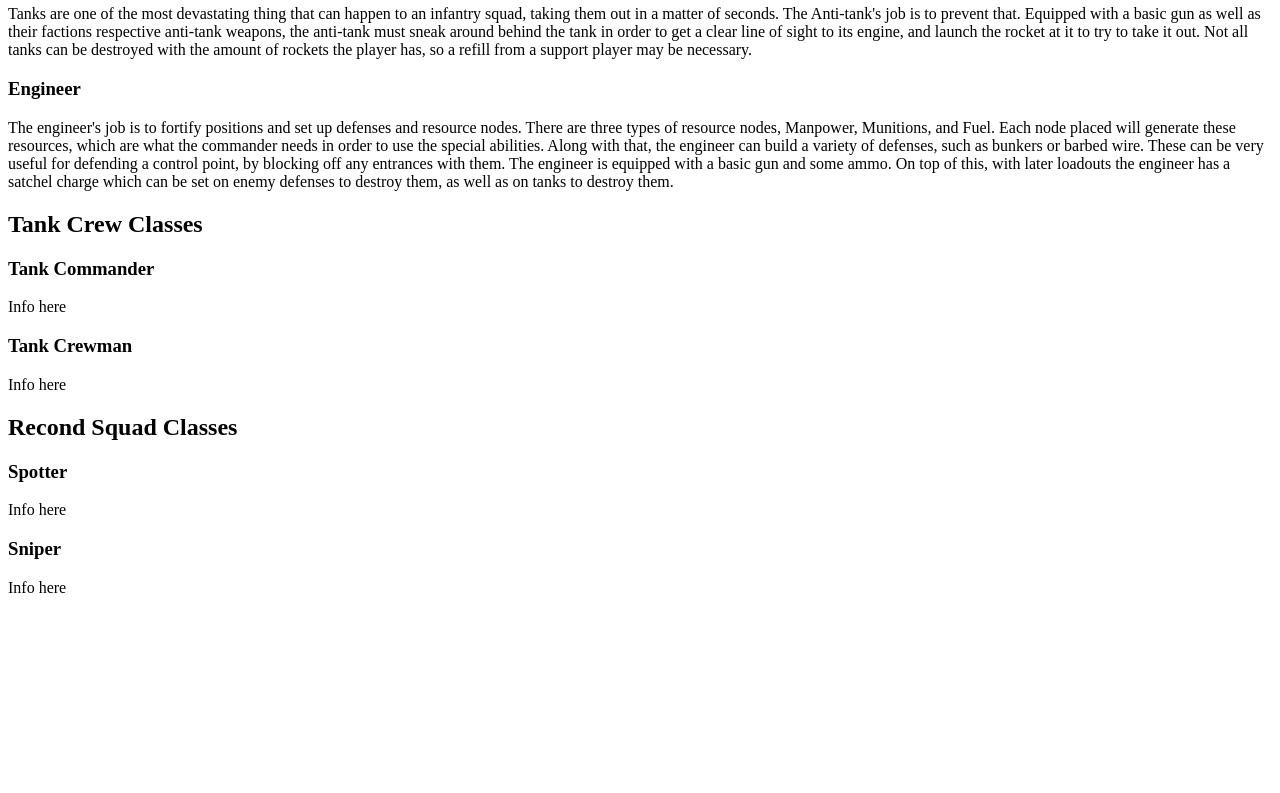
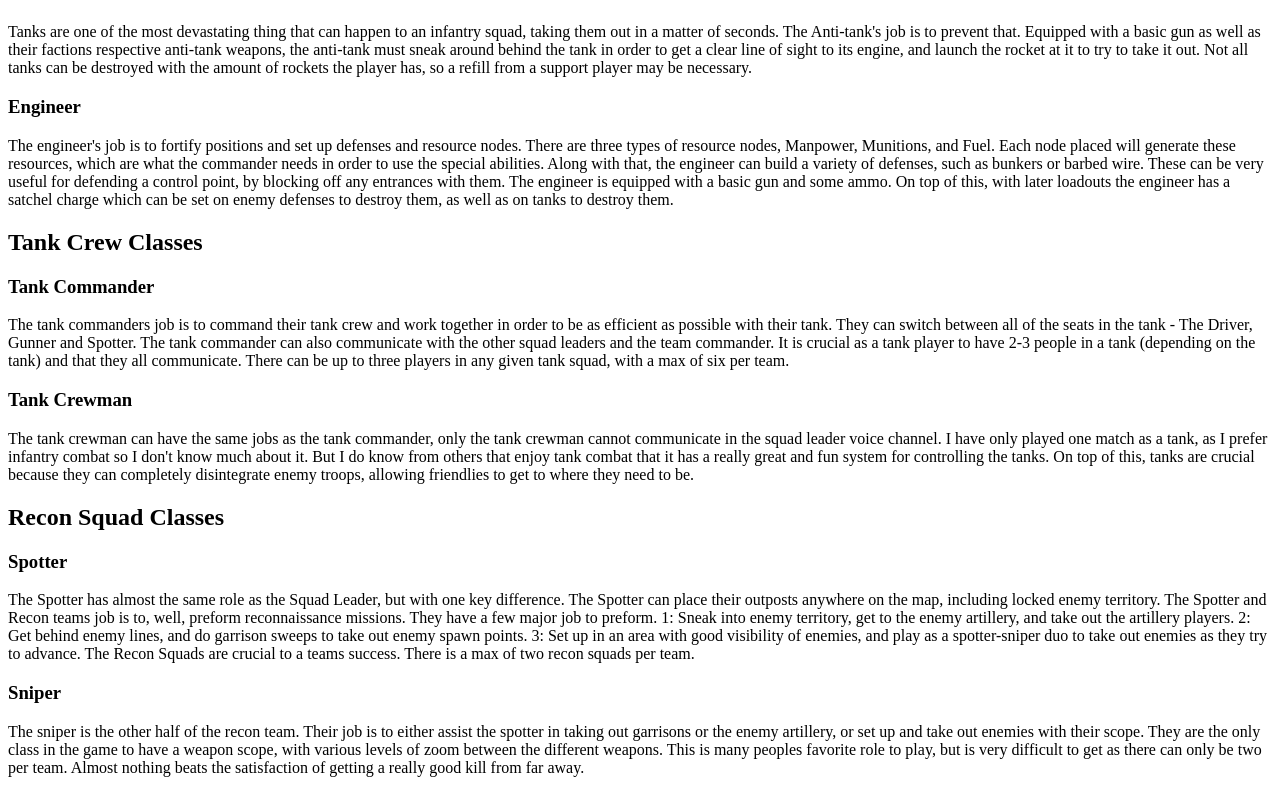
Before and after one commit to FDPcrewAJ/Web-Page-Project, a plain HTML site: page index.html in a window 1280 px wide. Shown: the part 1151-1944 px from the top of the page. Before the commit the page ends 1764 px from the top, so only its background shows below. Drawn offline with Linux system fonts and the light colour scheme.

Commit message:
finished (I think) text info about squad classes

```diff
--- a/index.html
+++ b/index.html
@@ -15,7 +15,7 @@
     <h2>Infantry Squad Classes</h2>
 
     <h3>Officer</h3>
-    <p>Without an Officer, an infantry squad is pretty much useless. The Officers Job is to communicate with the commander to receive orders from the commander and then lead their squad do complete the orders. Officers have a watch that allows them to place Outposts, which are spawn points for just their squad, and don't require any supplies. They can also place Garrisons with the watch, which are spawn points for the entire team, but they require 50 supplies in friendly territory and 100 supplies in enemy territory. Infantry Squad Outposts and Garrisons can only be placed in friendly territory or two squares in to enemy territory. The number of loadouts vary between faction, but each one will give some different weapons once unlocked.</p>
+    <p>Without an Officer, an infantry squad is pretty much useless. The Officers Job is to communicate with the commander to receive orders from the commander and then lead their squad do complete the orders. Officers have a watch that allows them to place Outposts, which are spawn points for just their squad, and don't require any supplies. They can also place Garrisons with the watch, which are spawn points for the entire team, but they require 50 supplies in friendly territory and 100 supplies in enemy territory. Infantry Squad Outposts and Garrisons can only be placed in friendly territory or two squares in to enemy territory. The number of loadouts vary between faction, but each one will give some different weapons once unlocked. There can be a max of six players in one infantry squad, with no limit on the number of them.</p>
 
     <h3>Rifleman</h3>
     <p>The basic recruit. Equipped with a rifle, some grenades, and an ammo box, (for the starting loadout) the rifleman's job is to follow their officers orders and help the squad. There is no limit to how many rifleman can be in each squad, but the squads player limit is capped at six players. Although, all of the other roles are useful in their own ways and should definitely be active in a squad. This role is great for new players, and can always be used as a backup in case you can't get the role you originally wanted.</p>
@@ -43,17 +43,17 @@
 
     <h2>Tank Crew Classes</h2>
     <h3>Tank Commander</h3>
-    <p>Info here</p>
+    <p>The tank commanders job is to command their tank crew and work together in order to be as efficient as possible with their tank. They can switch between all of the seats in the tank - The Driver, Gunner and Spotter. The tank commander can also communicate with the other squad leaders and the team commander. It is crucial as a tank player to have 2-3 people in a tank (depending on the tank) and that they all communicate. There can be up to three players in any given tank squad, with a max of six per team.</p>
 
     <h3>Tank Crewman</h3>
-    <p>Info here</p>
+    <p>The tank crewman can have the same jobs as the tank commander, only the tank crewman cannot communicate in the squad leader voice channel. I have only played one match as a tank, as I prefer infantry combat so I don't know much about it. But I do know from others that enjoy tank combat that it has a really great and fun system for controlling the tanks. On top of this, tanks are crucial because they can completely disintegrate enemy troops, allowing friendlies to get to where they need to be.</p>
 
-    <h2>Recond Squad Classes</h2>
+    <h2>Recon Squad Classes</h2>
     <h3>Spotter</h3>
-    <p>Info here</p>
+    <p>The Spotter has almost the same role as the Squad Leader, but with one key difference. The Spotter can place their outposts anywhere on the map, including locked enemy territory. The Spotter and Recon teams job is to, well, preform reconnaissance missions. They have a few major job to preform. 1: Sneak into enemy territory, get to the enemy artillery, and take out the artillery players. 2: Get behind enemy lines, and do garrison sweeps to take out enemy spawn points. 3: Set up in an area with good visibility of enemies, and play as a spotter-sniper duo to take out enemies as they try to advance. The Recon Squads are crucial to a teams success. There is a max of two recon squads per team.</p>
 
     <h3>Sniper</h3>
-    <p>Info here</p>
+    <p>The sniper is the other half of the recon team. Their job is to either assist the spotter in taking out garrisons or the enemy artillery, or set up and take out enemies with their scope. They are the only class in the game to have a weapon scope, with various levels of zoom between the different weapons. This is many peoples favorite role to play, but is very difficult to get as there can only be two per team. Almost nothing beats the satisfaction of getting a really good kill from far away.</p>
 
 </body>
 </html>
```
